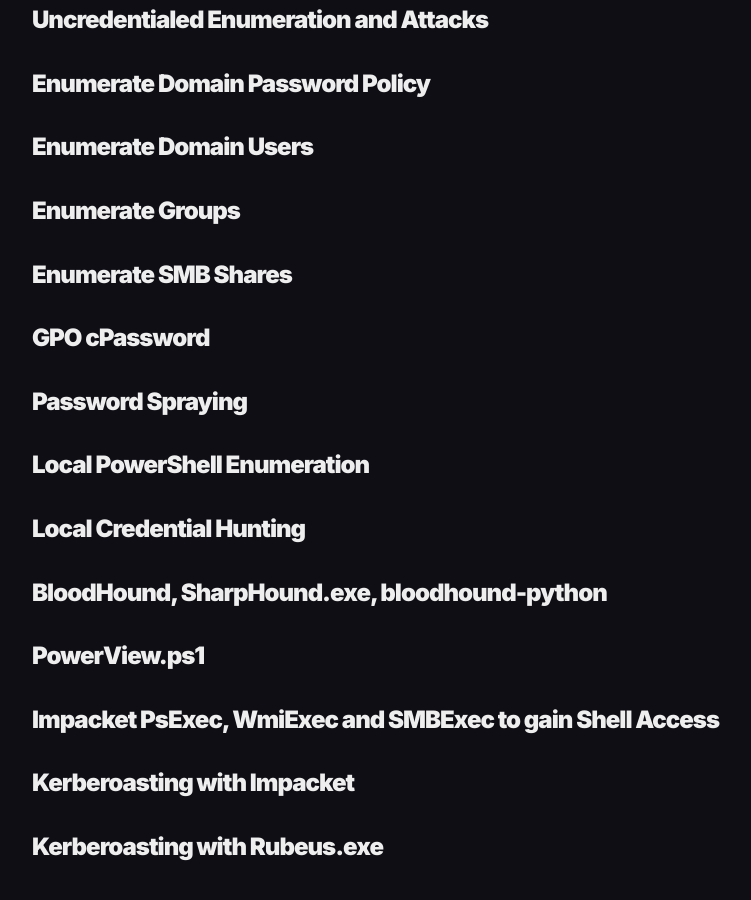
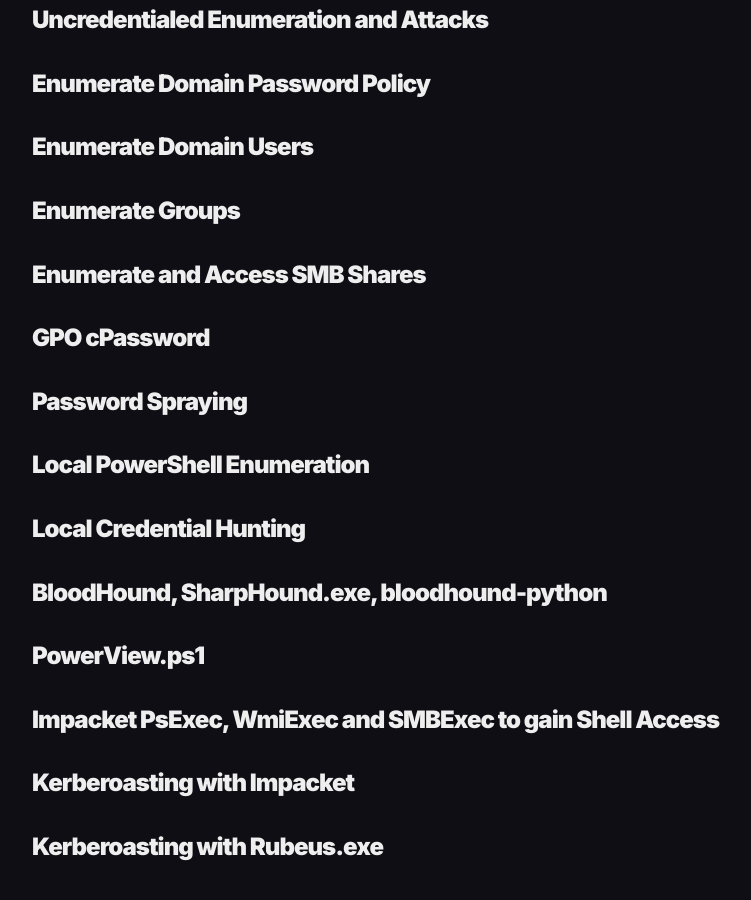
Before and after one commit to Vorkharium/vorkharium.github.io, a Jekyll site: the page built from _posts/2024-11-01-Attacking-Active-Directory-Cheatsheet.md, in a window 1280 px wide and 900 px high, scrolled down 755 px. Shown: the whole window, without its empty margins (228-979 px from the left). Built offline with Jekyll 4.4.1, drawn with Linux system fonts in a browser that asks for light colours; comment, search, counter and statistics services are not loaded.

Commit message:
Update 2024-11-01-Attacking-Active-Directory-Cheatsheet.md

```diff
--- a/_posts/2024-11-01-Attacking-Active-Directory-Cheatsheet.md
+++ b/_posts/2024-11-01-Attacking-Active-Directory-Cheatsheet.md
@@ -15,7 +15,7 @@
 
 ### Enumerate Groups
 
-### Enumerate SMB Shares
+### Enumerate and Access SMB Shares
 
 ### GPO cPassword
 
```
